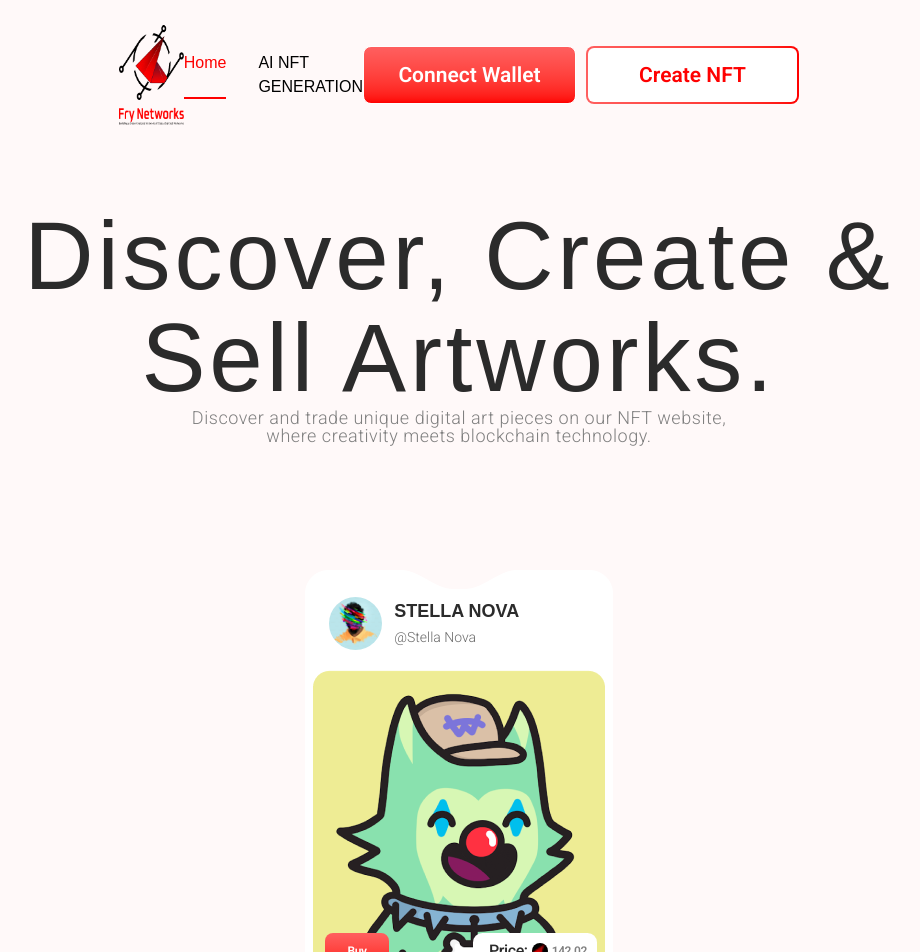
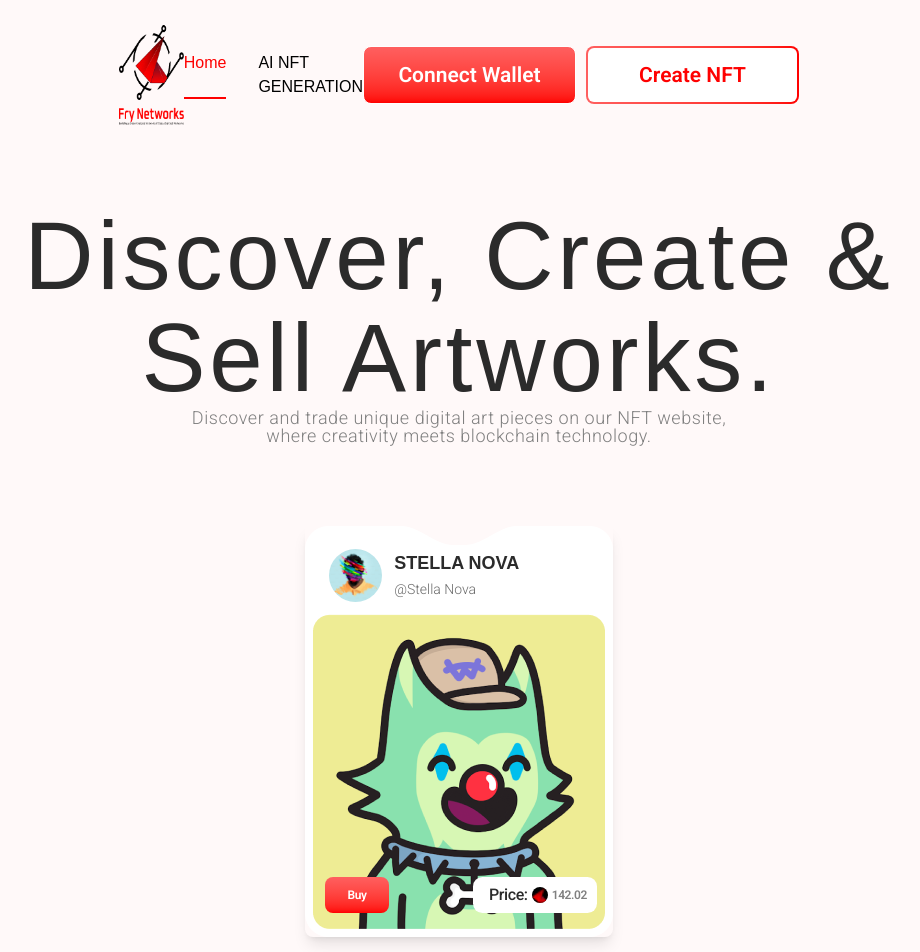
Before and after one commit to muznahrehman21/NFT, a React (Vite) app: page / in a window 1280 px wide. Shown: the top 952 px of the page, without its empty margins (181-1101 px from the left). Built offline with nearby package versions, Linux system fonts and the light colour scheme.

Commit message:
minor changes

```diff
--- a/src/components/cards/Card.jsx
+++ b/src/components/cards/Card.jsx
@@ -4,13 +4,13 @@ import Button1 from "../buttons/Button1";
 function Card() {
   return (
     <div
-      className="relative flex flex-col justify-center items-center bg-no-repeat bg-center px-4 py-4 rounded-lg w-[308px] text-center"
+      className="relative flex flex-col justify-center items-center bg-no-repeat bg-center shadow-lg px-4 py-4 rounded-lg w-[308px] h-103 text-center"
       style={{
         backgroundImage: "url('/card.png')",
       }}
     >
       {/* card content  */}
-      <div className="top-14 relative flex flex-row items-center mb-4 w-full">
+      <div className="top-13 relative flex flex-row items-center mb-4 w-full">
         <div className="shadow-none ml-2 rounded-full w-[53.18px] h-[53.18px]">
           <img
             src="/avatar.jpg"
@@ -27,10 +27,10 @@ function Card() {
           </p>
         </div>
       </div>
-      <div className="top-15 relative w-73">
+      <div className="top-12 relative w-73">
         <img src="/C1.png" alt="C1" className="w-full h-full" />
       </div>
-      <div className="right-5 bottom-4 relative flex justify-between items-center p-6 w-full tracking-tight">
+      <div className="right-5 bottom-7 relative flex justify-between items-center p-6 w-full tracking-tight">
         <Button1
           Btn="Buy"
           width="w-[56px]"
```
